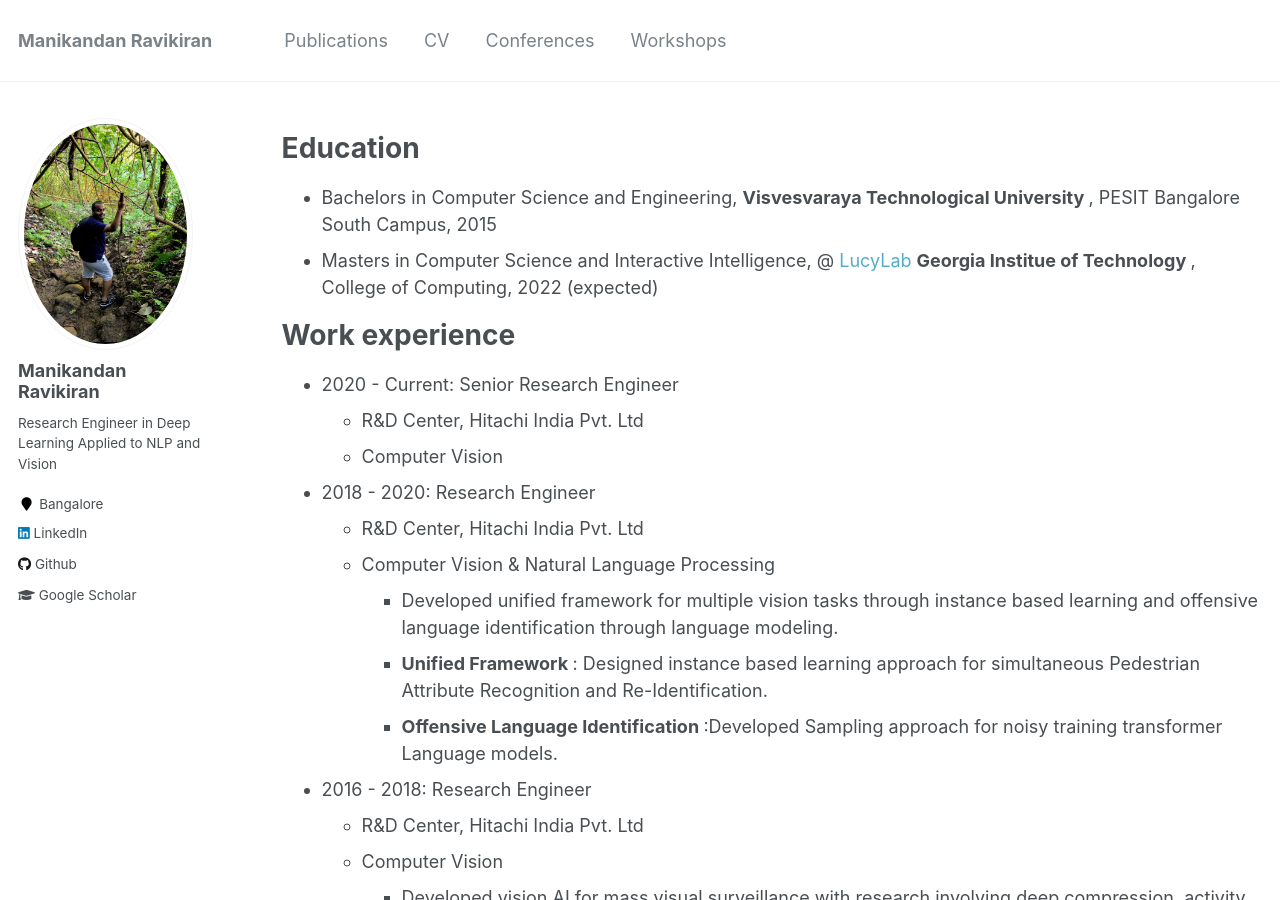
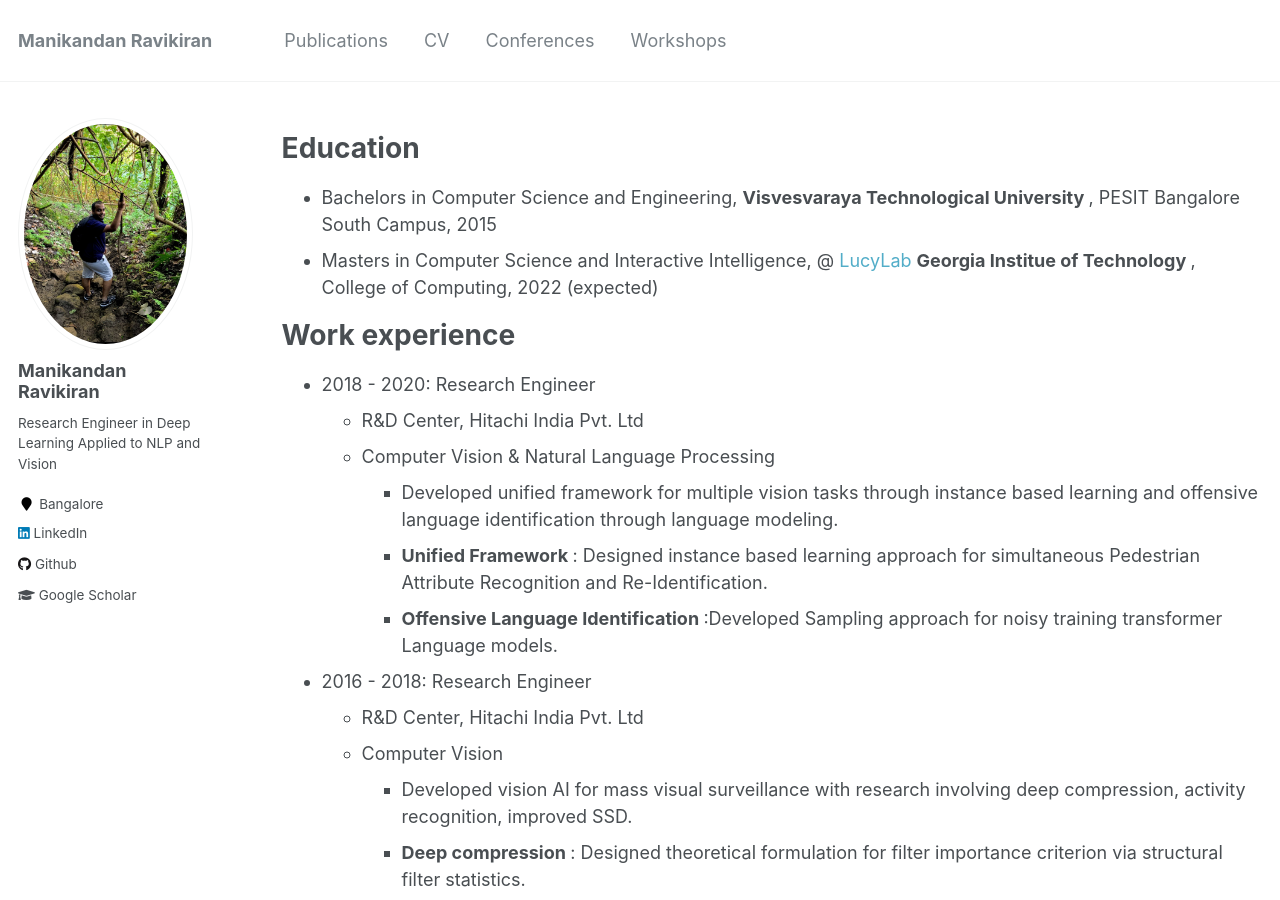
Before and after one commit to manikandan-ravikiran/manikandan-ravikiran.github.io.backup, a Jekyll site: the page built from _pages/cv.md, in a window 1280 px wide and 900 px high. Built offline with Jekyll 4.4.1, drawn with Linux system fonts in a browser that asks for light colours.

```diff
--- a/_pages/cv.md
+++ b/_pages/cv.md
@@ -15,10 +15,6 @@ Education
 
 Work experience
 ======
-* 2020 - Current: Senior Research Engineer
-  * R&D Center, Hitachi India Pvt. Ltd
-  * Computer Vision
-
 * 2018 - 2020: Research Engineer
   * R&D Center, Hitachi India Pvt. Ltd
   * Computer Vision & Natural Language Processing
```
